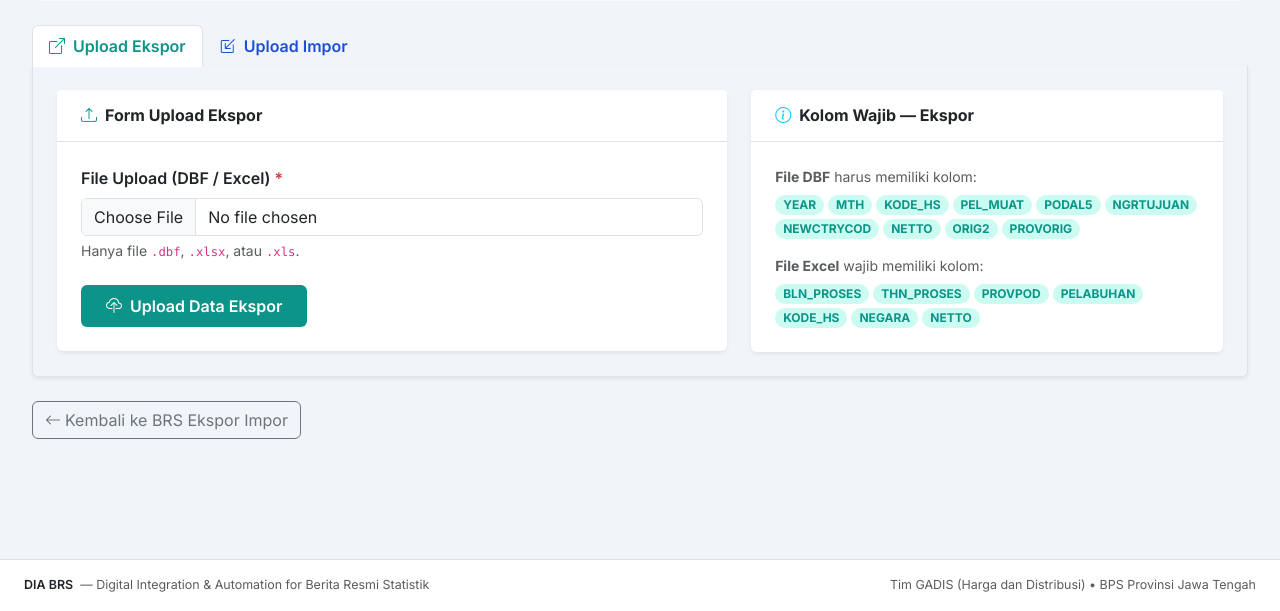
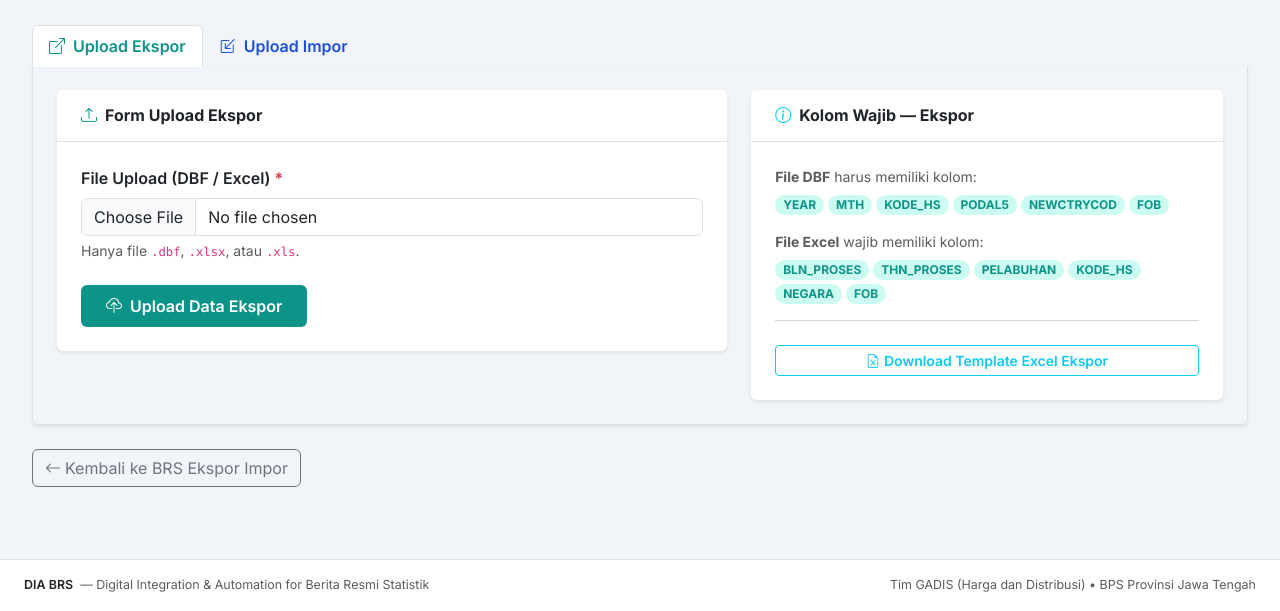
Before and after one commit to diabrs3300/klik-distribusi, a Python web app: template app/templates/upload_ekspor_impor.html in a window 1280 px wide. Shown: the part 189-800 px from the top of the page. Run offline with Jinja, Linux system fonts and the light colour scheme; the template is opened without the code that fills it, so the values that code supplies are empty.

Commit message:
update expore impor

```diff
--- a/app/services/sheets.py
+++ b/app/services/sheets.py
@@ -786,10 +786,8 @@ def _upsert_recap_sheet(worksheet: gspread.Worksheet, months_recap_data: dict) -
     new_rows = []
 
     for yymm, vals in months_recap_data.items():
-        try:
-            yymm_val = int(yymm)
-        except:
-            yymm_val = yymm
+        # Force string agar di Google Sheets dibaca sebagai text (menggunakan tanda petik tunggal)
+        yymm_val = f"{yymm}"
 
         if yymm in lookup:
             row_idx = lookup[yymm]
--- a/app/templates/upload_ekspor_impor.html
+++ b/app/templates/upload_ekspor_impor.html
@@ -21,7 +21,8 @@
                 <i class="bi bi-check-circle-fill fs-5" style="color:#0d9488;"></i>
                 <div class="flex-grow-1">
                     <strong>Upload Berhasil!</strong>
-                    Data Ekspor telah disinkronkan ke Google Sheets &mdash;
+                    Data {{ 'Impor' if active_tab == 'impor' else 'Ekspor' }} telah disinkronkan ke Google Sheets
+                    &mdash;
                     <span style="color:#0d9488;" class="fw-semibold">{{ stats.inserted }} baris baru</span>,
                     <span class="text-primary fw-semibold">{{ stats.updated }} baris diperbarui</span>.
                 </div>
@@ -29,7 +30,8 @@
                     data-bs-target="#uploadDetail" id="detailToggleBtn">
                     <i class="bi bi-chevron-down me-1"></i>Lihat Detail
                 </button>
-                <button type="button" class="btn btn-sm btn-outline-secondary" id="statsCloseBtn" title="Tutup">
+                <button type="button" class="btn btn-sm btn-outline-secondary" id="statsCloseBtn" title="Tutup"
+                    onclick="document.getElementById('statsCard').style.display='none'">
                     <i class="bi bi-x-lg"></i>
                 </button>
             </div>
@@ -195,7 +197,7 @@
                                 <p class="text-muted small mb-2"><strong>File DBF</strong> harus memiliki kolom:</p>
                                 <div class="d-flex flex-wrap gap-1 mb-3">
                                     {% for col in
-                                    ['YEAR','MTH','KODE_HS','PEL_MUAT','PODAL5','NGRTUJUAN','NEWCTRYCOD','NETTO','ORIG2','PROVORIG']
+                                    ['YEAR','MTH','KODE_HS','PODAL5','NEWCTRYCOD','FOB']
                                     %}
                                     <span class="badge rounded-pill px-2 py-1"
                                         style="background-color:#ccfbf1;color:#0d9488;font-size:0.75rem;">{{ col
@@ -206,14 +208,17 @@
                                 <p class="text-muted small mb-2"><strong>File Excel</strong> wajib memiliki kolom:</p>
                                 <div class="d-flex flex-wrap gap-1">
                                     {% for col in
-                                    ['BLN_PROSES','THN_PROSES','PROVPOD','PELABUHAN','KODE_HS','NEGARA','NETTO']
+                                    ['BLN_PROSES','THN_PROSES','PELABUHAN','KODE_HS','NEGARA','FOB']
                                     %}
                                     <span class="badge rounded-pill px-2 py-1"
                                         style="background-color:#ccfbf1;color:#0d9488;font-size:0.75rem;">{{ col
                                         }}</span>
                                     {% endfor %}
                                 </div>
-                                <!-- Template removed for DBF -->
+                                <hr class="my-3 text-muted">
+                                <a href="{{ url_for('main.download_template_ekspor') }}" class="btn btn-outline-info btn-sm fw-semibold w-100 mt-2">
+                                    <i class="bi bi-file-earmark-excel me-1"></i>Download Template Excel Ekspor
+                                </a>
                             </div>
                         </div>
                     </div>
@@ -327,7 +332,7 @@
                                 <p class="text-muted small mb-2"><strong>File DBF</strong> harus memiliki kolom:</p>
                                 <div class="d-flex flex-wrap gap-1 mb-3">
                                     {% for col in
-                                    ['HS','K_NEGARA','N1225']
+                                    ['HS','K_NEGARA','N[Bulan][Tahun]']
                                     %}
                                     <span class="badge rounded-pill px-2 py-1 bg-primary-subtle text-primary"
                                         style="font-size:0.75rem;">{{ col }}</span>
@@ -351,6 +356,10 @@
                                 <p class="text-muted small mb-0"><i class="bi bi-info-circle-fill text-info me-1"></i>
                                     Jika upload Excel, <strong>Tahun</strong> & <strong>Bulan</strong> akan dibaca
                                     otomatis dari file.</p>
+                                <hr class="my-3 text-muted">
+                                <a href="{{ url_for('main.download_template_impor') }}" class="btn btn-outline-primary btn-sm fw-semibold w-100 mt-2">
+                                    <i class="bi bi-file-earmark-excel me-1"></i>Download Template Excel Impor
+                                </a>
                             </div>
                         </div>
                     </div>
```
Also changed, not shown: app/main/routes.py (+26 -23 lines).
